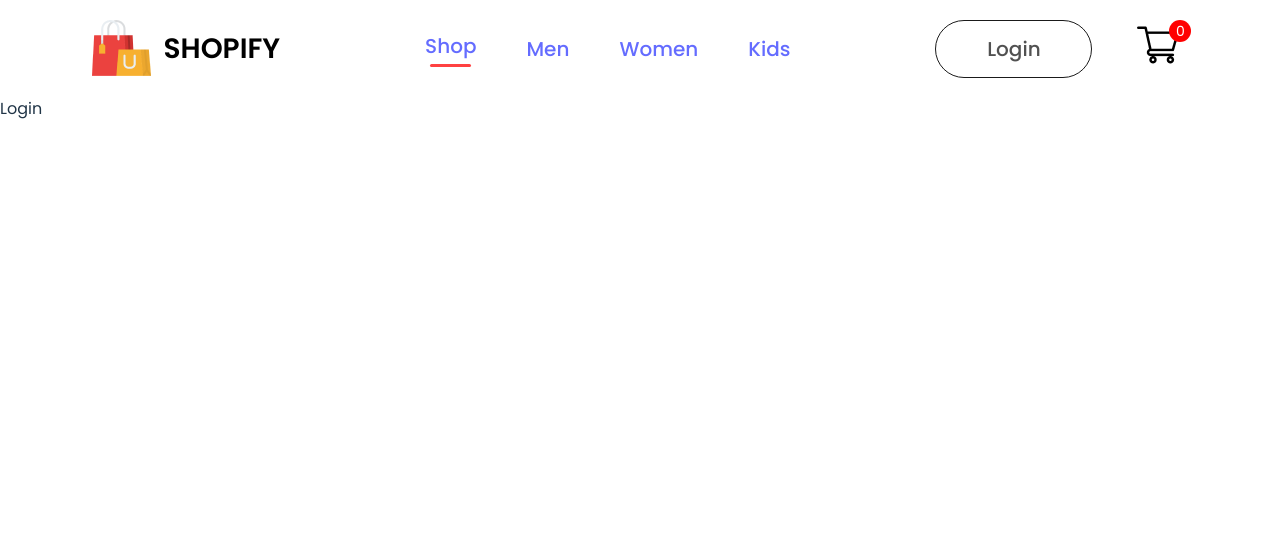
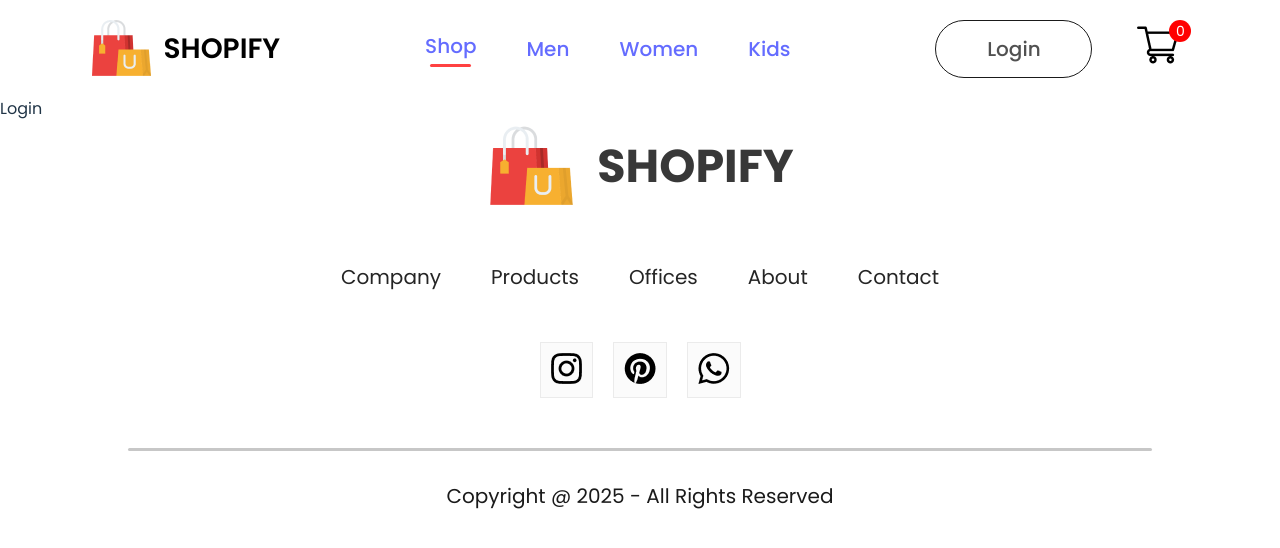
Before and after one commit to Gulnar-Mammadli/shopify, a React (Vite) app in the folder frontend/: page /login in a window 1280 px wide. Shown: the top 548 px of the page. Built offline with nearby package versions, Linux system fonts and the light colour scheme.

Commit message:
add footer

```diff
--- a/frontend/src/App.tsx
+++ b/frontend/src/App.tsx
@@ -6,6 +6,7 @@ import ShopCategory from "./pages/ShopCategory";
 import Product from "./pages/Product";
 import Login from "./pages/Login";
 import Card from "./pages/Card";
+import Footer from "./components/Footer/Footer";
 
 function App() {
   return (
@@ -22,6 +23,7 @@ function App() {
           <Route path="/card" element={<Card />} />
           <Route path="/login" element={<Login />} />
         </Routes>
+        <Footer />
       </BrowserRouter>
     </div>
   );
--- /dev/null
+++ b/frontend/src/components/Footer/Footeer.css
@@ -0,0 +1,62 @@
+footer {
+  display: flex;
+  flex-direction: column;
+  justify-content: center;
+  align-items: center;
+  gap: 50px;
+}
+
+.footer-logo {
+  display: flex;
+  align-items: center;
+  gap: 20px;
+}
+
+.footer-logo p {
+  color: #383838;
+  font-size: 46px;
+  font-weight: 700;
+}
+
+.footer-links {
+  display: flex;
+  list-style: none;
+  gap: 50px;
+  color: #252525;
+  font-size: 20px;
+}
+
+.footer-links li {
+  cursor: pointer;
+}
+
+.footer-social-icon {
+  display: flex;
+  gap: 20px;
+}
+
+.footer-icons-container {
+  padding: 10px;
+  padding-bottom: 6px;
+  background: #fbfbfb;
+  border: 1px solid #ebebeb;
+}
+
+.footer-copyright {
+  display: flex;
+  flex-direction: column;
+  align-items: center;
+  gap: 30px;
+  width: 100%;
+  margin-bottom: 30px;
+  color: #1a1a1a;
+  font-size: 20px;
+}
+
+.footer-copyright hr {
+  width: 80%;
+  border: none;
+  border-radius: 10px;
+  height: 3px;
+  background: #c7c7c7;
+}
--- /dev/null
+++ b/frontend/src/components/Footer/Footer.tsx
@@ -0,0 +1,40 @@
+import "./Footeer.css";
+import footer_logo from "../../assets/logo_big.png";
+import instagram_icom from "../../assets/instagram_icon.png";
+import pintester_icon from "../../assets/pintester_icon.png";
+import whatsapp_icon from "../../assets/whatsapp_icon.png";
+
+function Footer() {
+  return (
+    <footer>
+      <div className="footer-logo">
+        <img src={footer_logo} alt="Footer Logo" />
+        <p>SHOPIFY</p>
+      </div>
+      <ul className="footer-links">
+        <li>Company</li>
+        <li>Products</li>
+        <li>Offices</li>
+        <li>About</li>
+        <li>Contact</li>
+      </ul>
+      <div className="footer-social-icon">
+        <div className="footer-icons-container">
+          <img src={instagram_icom} alt="Instagram Icon" />
+        </div>
+        <div className="footer-icons-container">
+          <img src={pintester_icon} alt="Pinterest Icon" />
+        </div>
+        <div className="footer-icons-container">
+          <img src={whatsapp_icon} alt="WhatsApp Icon" />
+        </div>
+      </div>
+      <div className="footer-copyright">
+        <hr />
+        <p>Copyright @ 2025 - All Rights Reserved</p>
+      </div>
+    </footer>
+  );
+}
+
+export default Footer;
```
